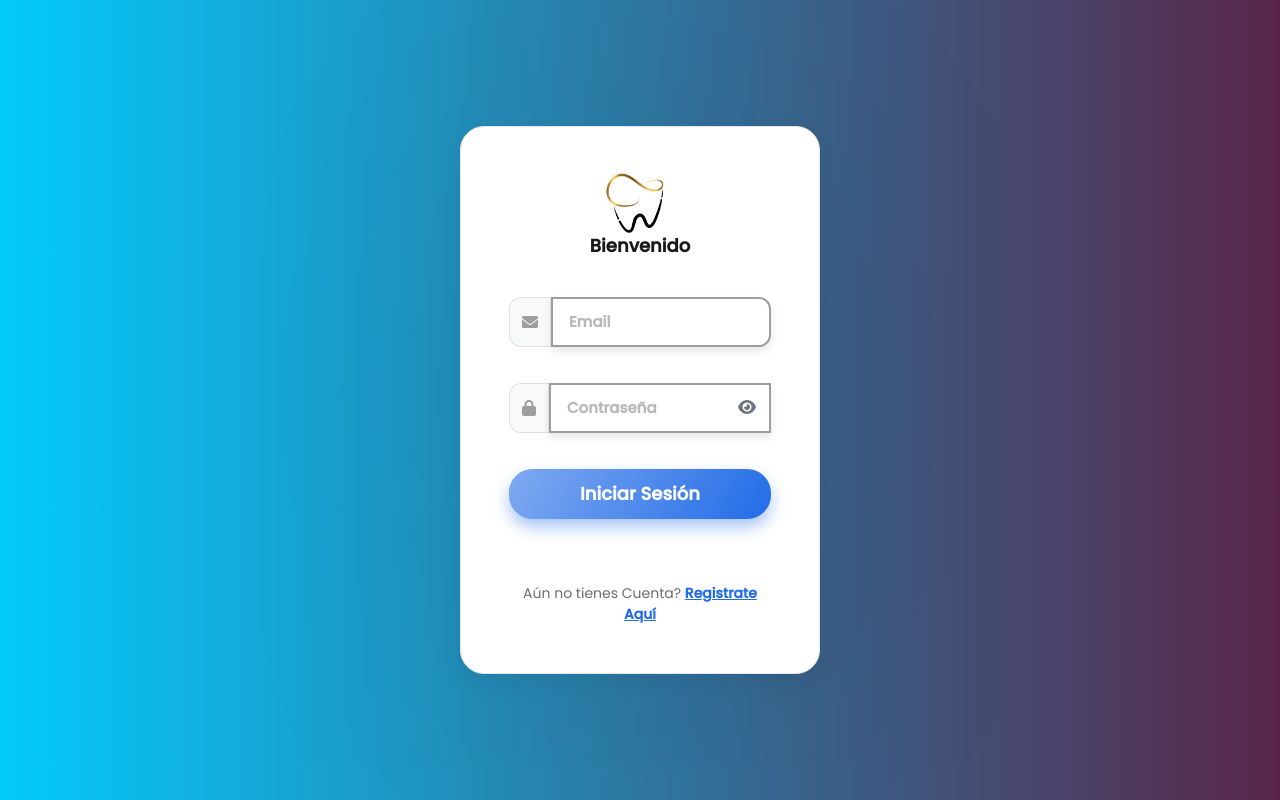
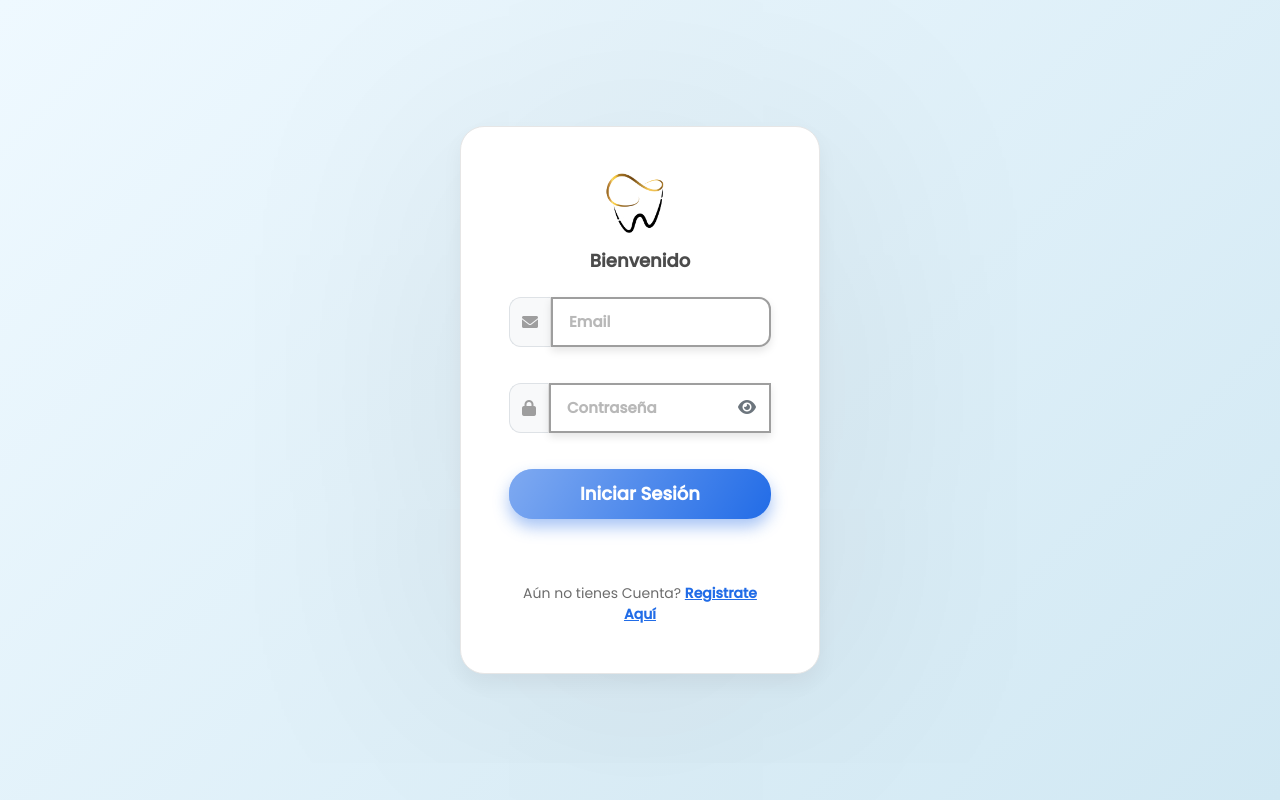
Before and after one commit to MAGGOT0418/ayso_web, a PHP site: page /login.html in a window 1280 px wide. Run offline with PHP 8.4, Linux system fonts and the light colour scheme.

Commit message:
Update login_style.css

```diff
--- a/css/login_style.css
+++ b/css/login_style.css
@@ -1,11 +1,11 @@
 @import url("https://fonts.googleapis.com/css2?family=Poppins:wght@400;500&display=swap");
-:root {
+/*:root {
     --primary-color: #03cafc;
     --primary-dark: #0283a4;
     --primary-perfil: #592649;
-}
+}*/
 body {
-    background: linear-gradient(to right, var(--primary-color), var(--primary-perfil));
+    background: linear-gradient(135deg, #eff9ff, #d1e8f3);
     font-family: 'Poppins', sans-serif;
     margin: 0;
     padding: 0;
@@ -36,9 +36,10 @@ body {
 
 
 .card h2 {
+    color: #4B4B4B;
     font-size: 18px;
+    transform: translateY(70%);
     margin: 60px 0 40px;
-    color: rgba(0, 0, 0, 0.9);
     font-weight: 900;
 }
 .form {
```
